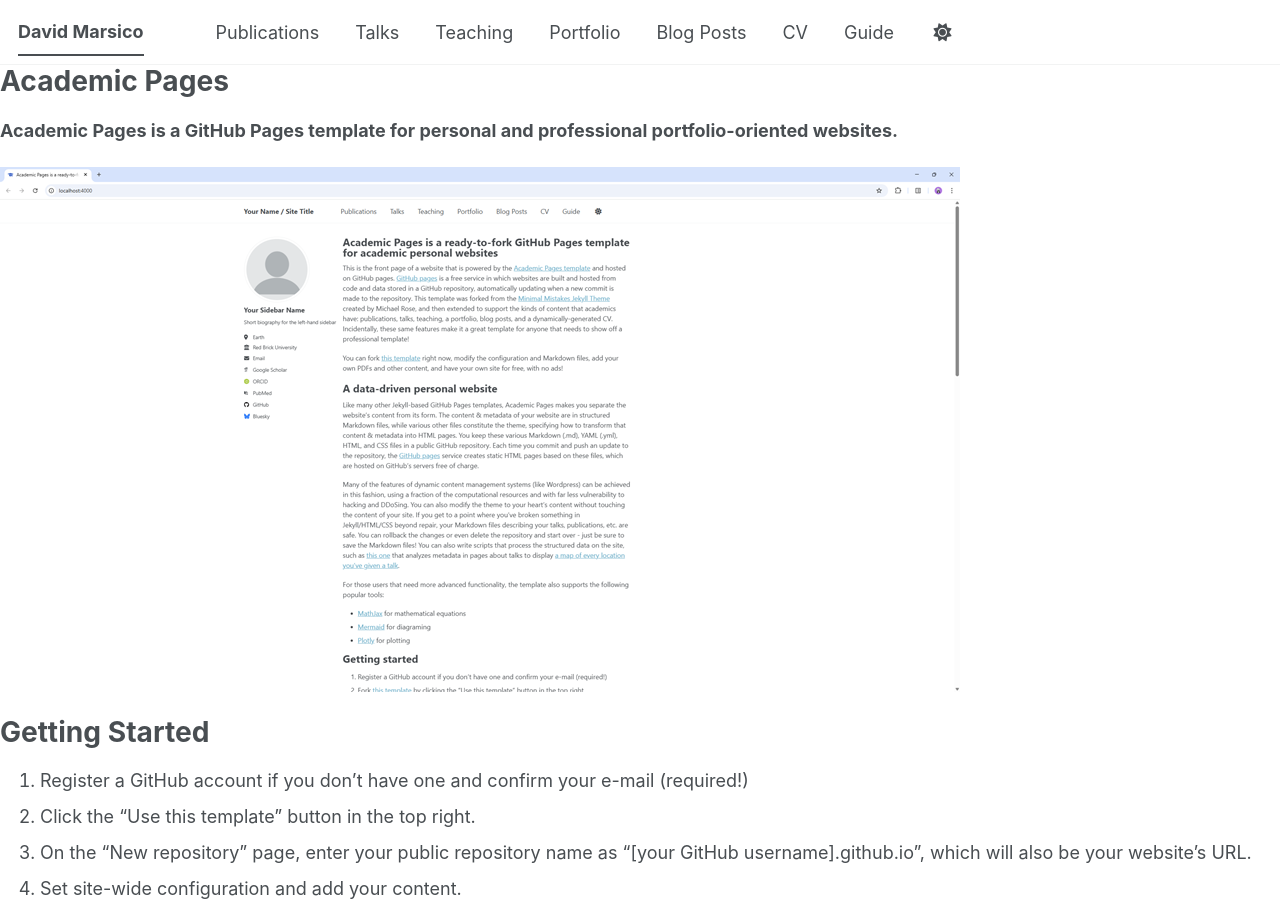
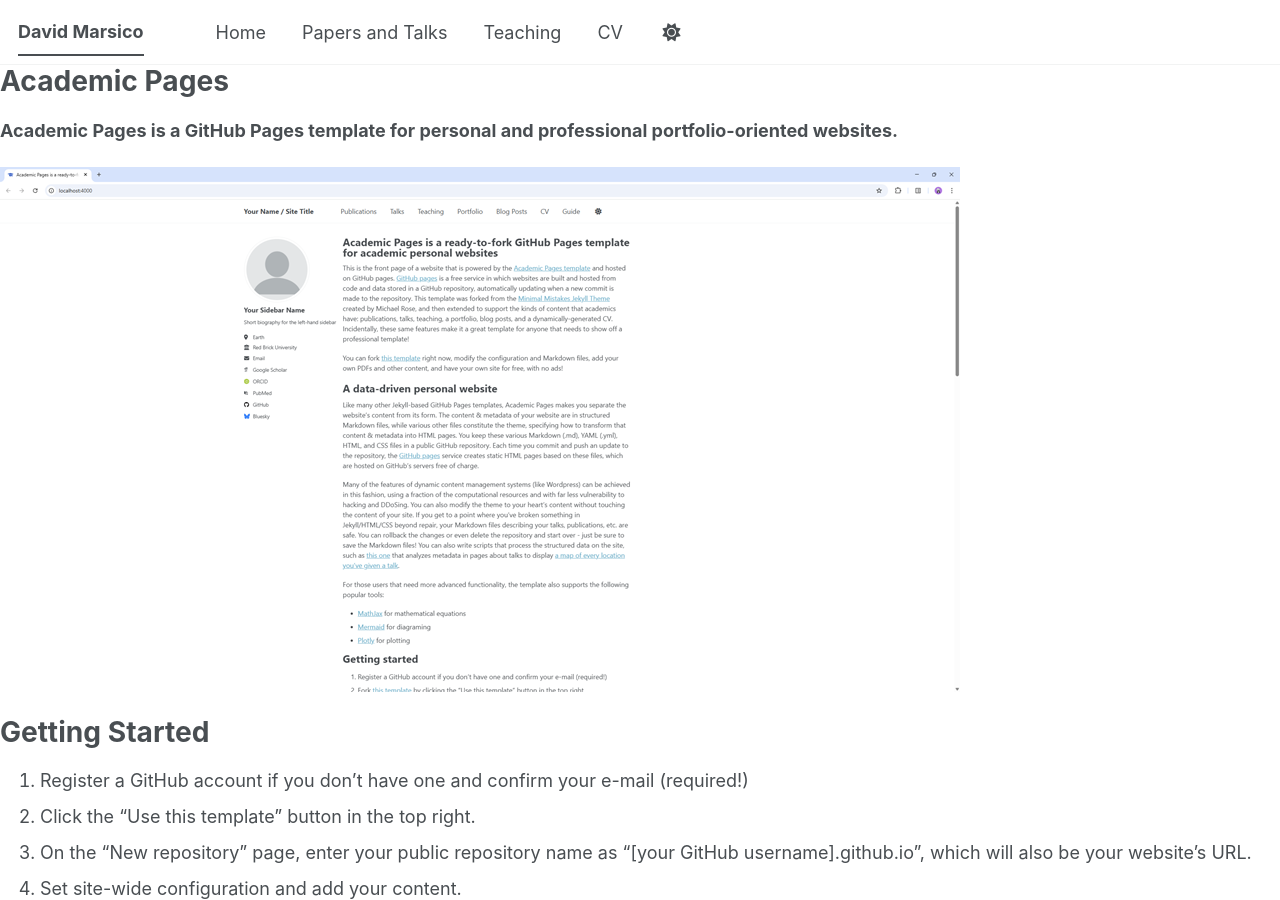
Before and after one commit to dmarsico1/dmarsico1.github.io, a Jekyll site: the page built from README.md, in a window 1280 px wide and 900 px high. Built offline with Jekyll 4.4.1, drawn with Linux system fonts in a browser that asks for light colours; our own code applies the rules of GitHub Pages for plain Markdown files; a script bundle is joined from its source files by our own code; library files that are not in the unit come from our copies.

Commit message:
Update navigation structure in navigation.yml
Removed old navigation items and added new ones for Home and Papers and Talks.

```diff
--- a/_data/navigation.yml
+++ b/_data/navigation.yml
@@ -8,26 +8,14 @@
 #      Markdown formatted page while the second is generated using JSON.
 
 main:
-  - title: "Publications"
-    url: /publications/
-
-  - title: "Talks"
-    url: /talks/
-
+  - title: "Home"
+    url: "/"
+  - title: "Papers and Talks"
+    url: "/papers-and-talks/"
   - title: "Teaching"
     url: /teaching/
-
-  - title: "Portfolio"
-    url: /portfolio/
-
-  - title: "Blog Posts"
-    url: /year-archive/
-
   - title: "CV"
     url: /cv/
 
   # - title: "CV"
   #   url: /cv-json/
-
-  - title: "Guide"
-    url: /markdown/
```
